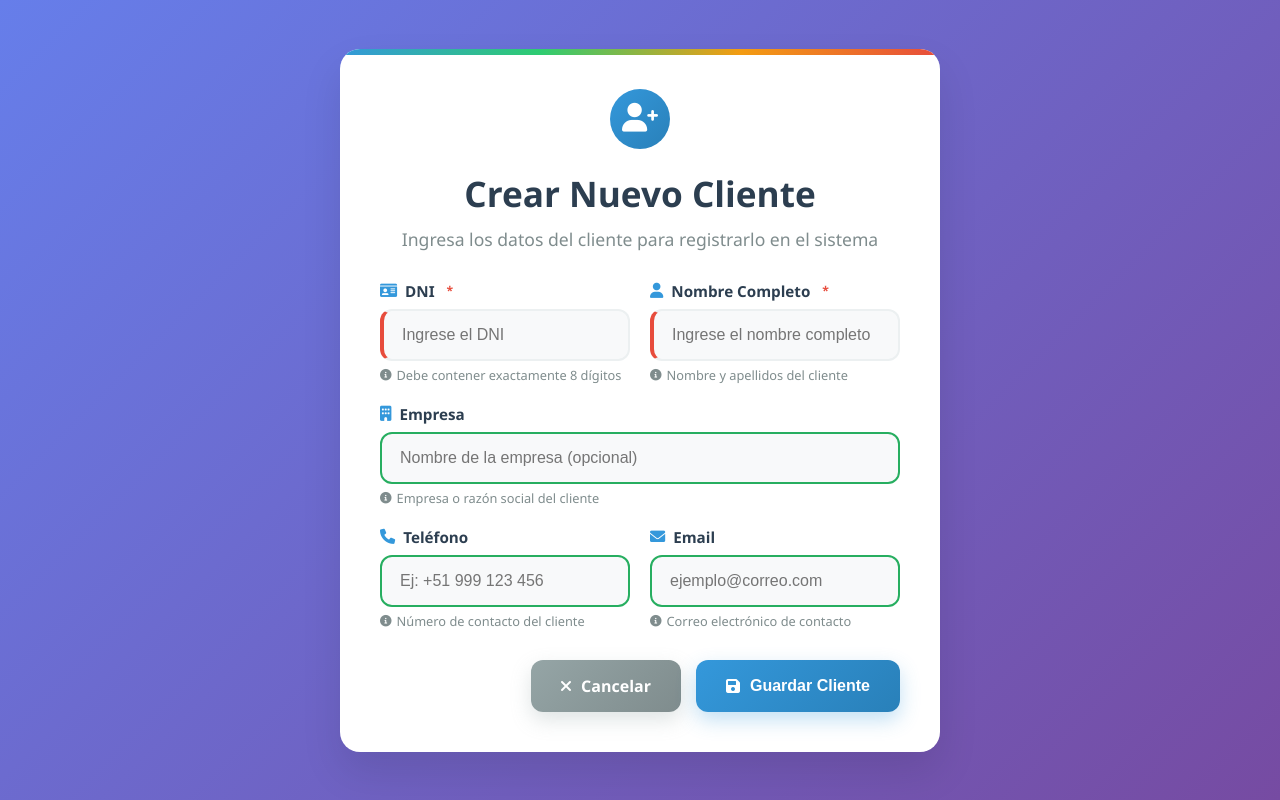
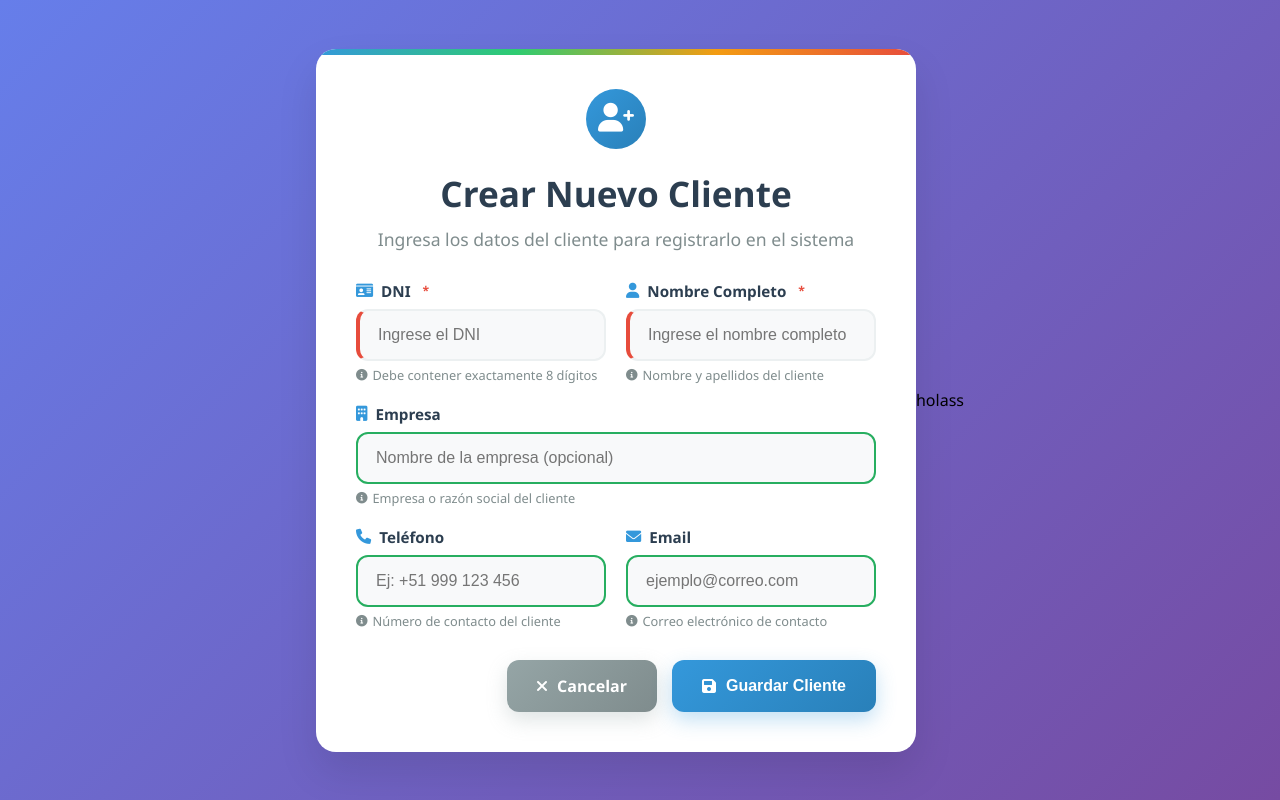
Before and after one commit to Itss-Josue/webcon, a PHP site: the page made by index.php in a window 1280 px wide. Run offline with PHP 8.4, Linux system fonts and the light colour scheme; a user stored in the database is signed in.

Commit message:
Update index.php

```diff
--- a/index.php
+++ b/index.php
@@ -114,3 +114,4 @@ try {
 } catch (Exception $e) {
     handleError("Error ejecutando acción: " . $e->getMessage());
 }
+echo 'holass';
```
